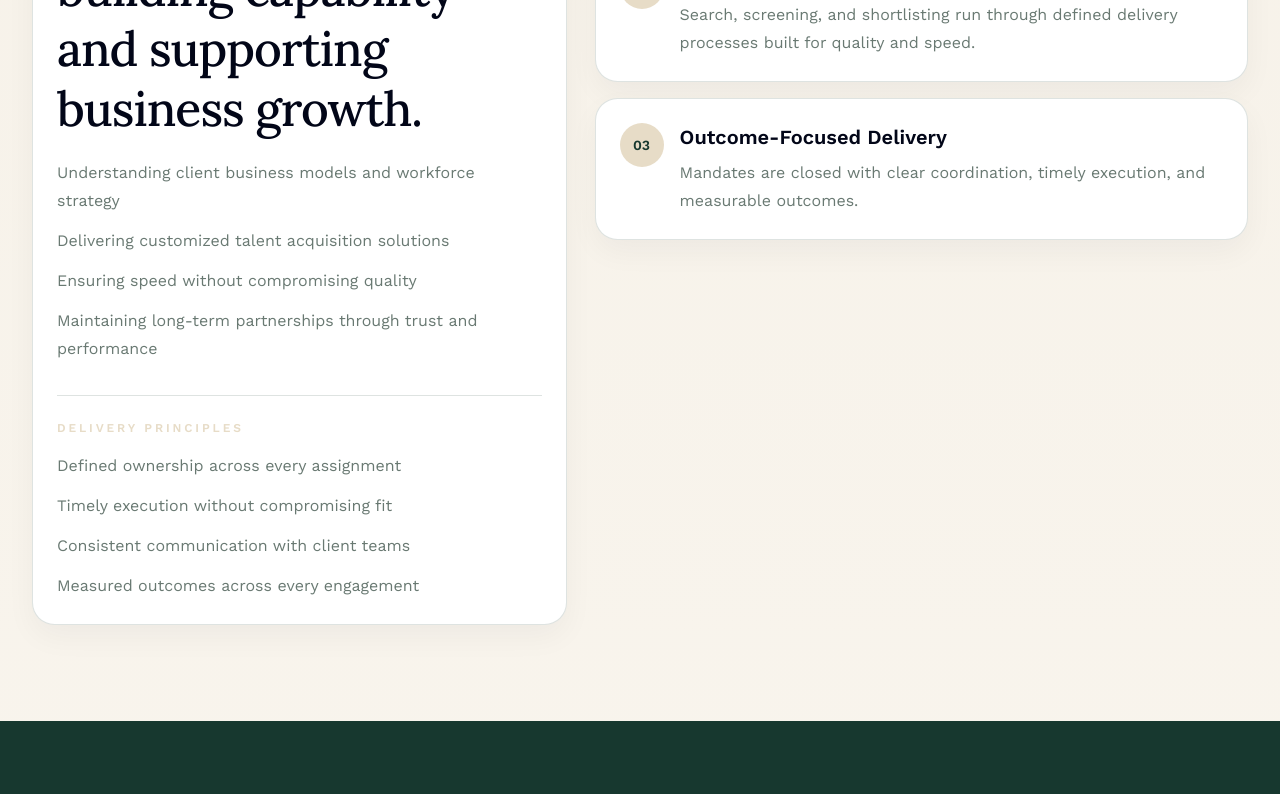
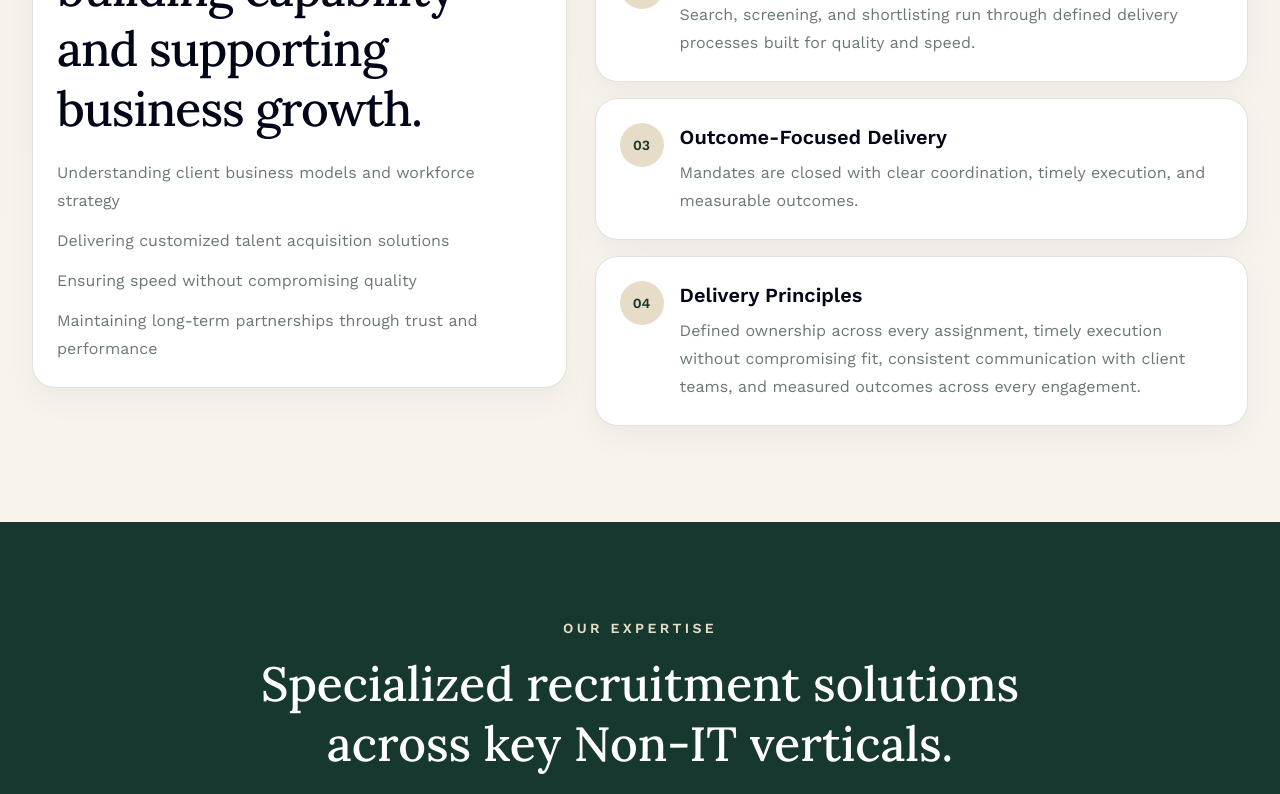
Before and after one commit to djkreddys-cmyk/Werkly, a Next.js app: page / in a window 1280 px wide. Shown: the part 2152-2946 px from the top of the page. Built offline with nearby package versions, Linux system fonts and the light colour scheme.

Commit message:
Move delivery principles into process steps

```diff
--- a/app/page.tsx
+++ b/app/page.tsx
@@ -46,7 +46,7 @@ const processSteps = [
   {
     title: "Business Understanding",
     description:
-      "We start with the client’s business context, workforce priorities, and hiring need.",
+      "We start with the client's business context, workforce priorities, and hiring need.",
   },
   {
     title: "Structured Execution",
@@ -58,13 +58,11 @@ const processSteps = [
     description:
       "Mandates are closed with clear coordination, timely execution, and measurable outcomes.",
   },
-];
-
-const deliveryPrinciples = [
-  "Defined ownership across every assignment",
-  "Timely execution without compromising fit",
-  "Consistent communication with client teams",
-  "Measured outcomes across every engagement",
+  {
+    title: "Delivery Principles",
+    description:
+      "Defined ownership across every assignment, timely execution without compromising fit, consistent communication with client teams, and measured outcomes across every engagement.",
+  },
 ];
 
 const sectors = [
@@ -214,16 +212,6 @@ export default function Home() {
                   </li>
                 ))}
               </ul>
-              <div className="mt-8 border-t border-[var(--color-line)] pt-6">
-                <p className="eyebrow">Delivery Principles</p>
-                <div className="mt-4 grid gap-3">
-                  {deliveryPrinciples.map((item) => (
-                    <p key={item} className="text-base leading-7 muted-copy">
-                      {item}
-                    </p>
-                  ))}
-                </div>
-              </div>
             </div>
             <div className="grid gap-4">
               {processSteps.map((step, index) => (
```
